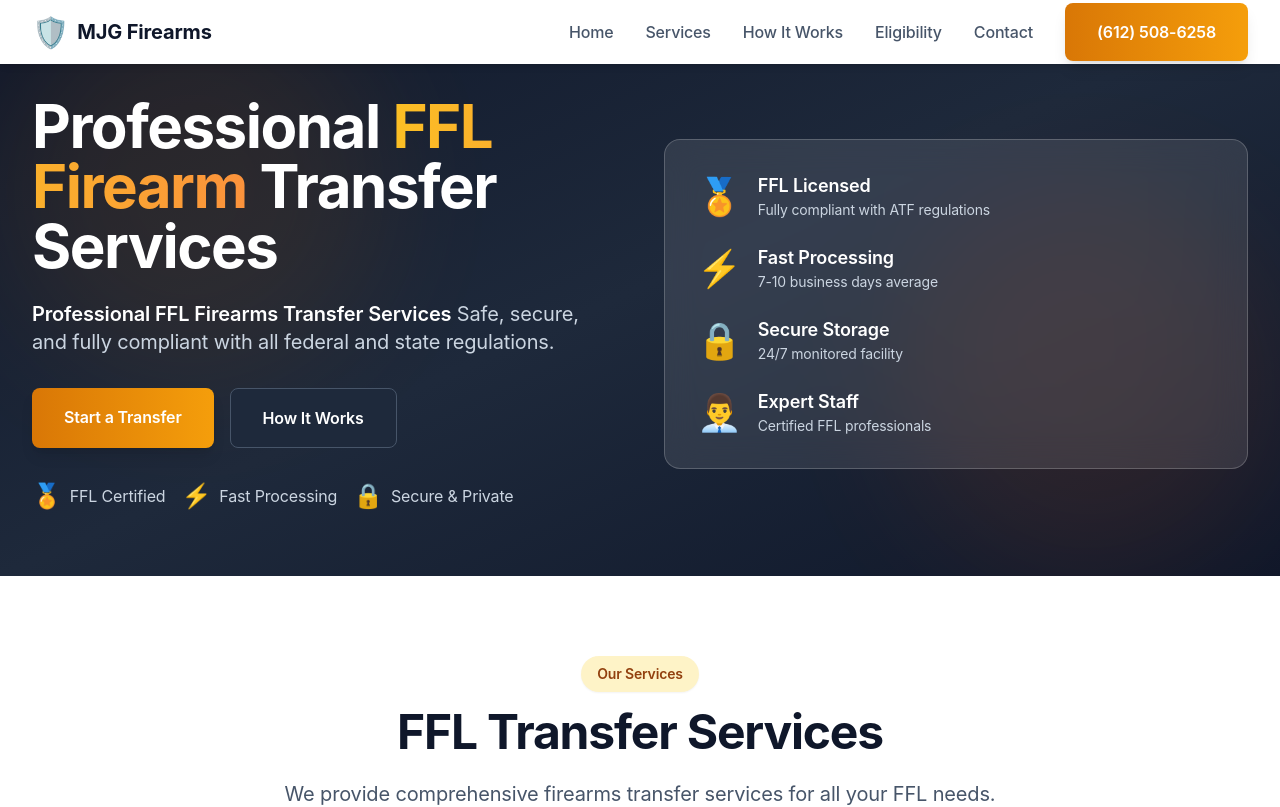
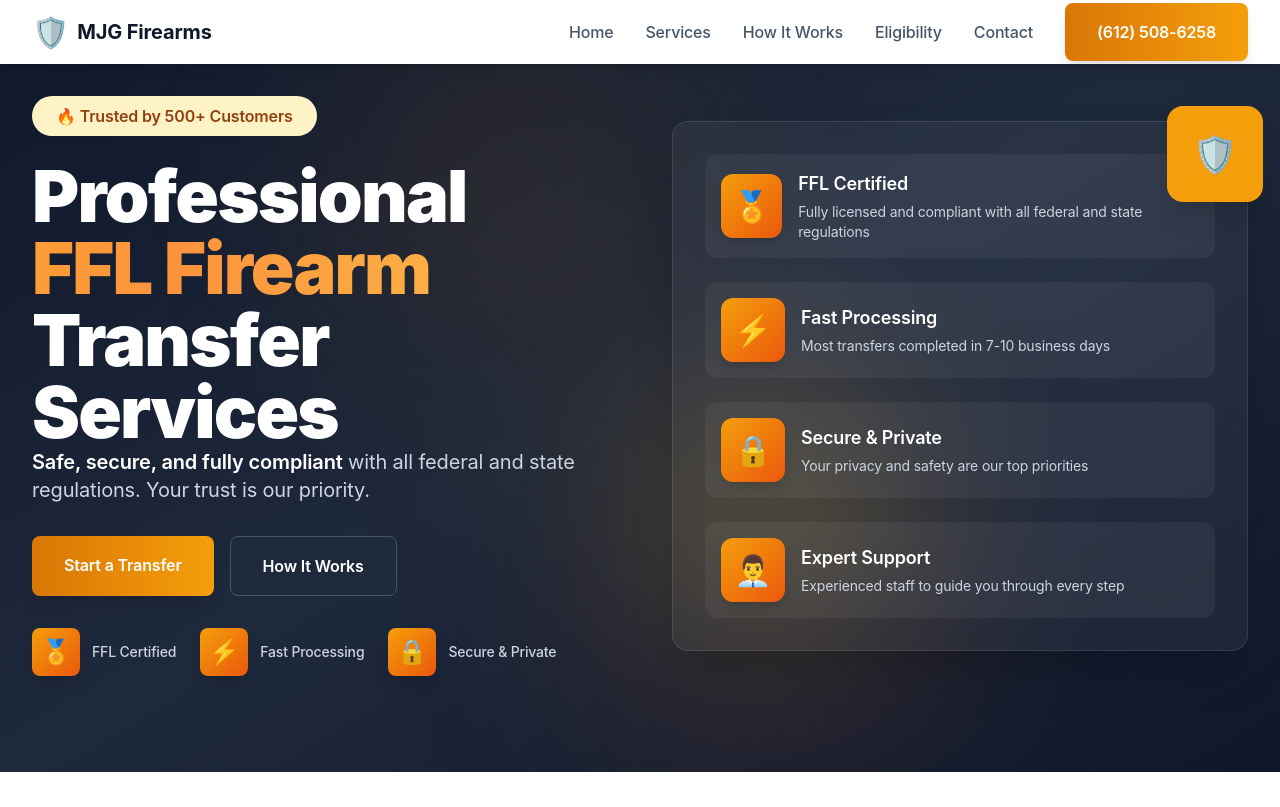
Before and after one commit to mgossman71/React-Demo-qwen35_35, a React (Vite) app: page / in a window 1280 px wide. Shown: the top 807 px of the page. Built offline with nearby package versions, Linux system fonts and the light colour scheme.

Commit message:
Add wow factor: Animated hero with gradient text, scroll-triggered animations, micro-interactions, floating elements, and smooth hover effects

```diff
--- a/src/App.jsx
+++ b/src/App.jsx
@@ -1,5 +1,5 @@
 import Header from './components/Header';
-import Hero from './components/Hero';
+import AnimatedHero from './components/AnimatedHero';
 import Services from './components/Services';
 import HowItWorks from './components/HowItWorks';
 import Eligibility from './components/Eligibility';
@@ -10,7 +10,7 @@ function App() {
   return (
     <div className="min-h-screen">
       <Header />
-      <Hero />
+      <AnimatedHero />
       <Services />
       <HowItWorks />
       <Eligibility />
--- /dev/null
+++ b/src/components/AnimatedHero.jsx
@@ -0,0 +1,98 @@
+import { siteData } from '../data/site';
+import ScrollAnimations from './ScrollAnimations';
+
+export default function AnimatedHero() {
+  return (
+    <section id="home" className="pt-24 pb-24 gradient-hero text-white relative overflow-hidden">
+      <ScrollAnimations />
+
+      {/* Animated background */}
+      <div className="absolute inset-0 opacity-20">
+        <div className="absolute top-0 left-1/4 w-96 h-96 bg-amber-600 rounded-full blur-[100px] animate-pulse-slow"></div>
+        <div className="absolute bottom-0 right-1/4 w-96 h-96 bg-orange-600 rounded-full blur-[100px] animate-pulse-slow delay-1000"></div>
+        <div className="absolute top-1/2 left-1/2 w-64 h-64 bg-amber-400 rounded-full blur-[80px] animate-blob"></div>
+      </div>
+
+      {/* Grid pattern overlay */}
+      <div className="absolute inset-0 bg-grid opacity-5"></div>
+
+      <div className="max-w-7xl mx-auto px-4 sm:px-6 lg:px-8 relative z-10">
+        <div className="grid grid-cols-1 lg:grid-cols-2 gap-16 items-center">
+          {/* Text Content */}
+          <div className="text-center lg:text-left">
+            <div data-animate className="opacity-0 translate-y-8 transition-all duration-700 delay-100">
+              <span className="badge inline-block mb-6 px-6 py-2 text-base">
+                🔥 Trusted by 500+ Customers
+              </span>
+            </div>
+
+            <div data-animate className="opacity-0 translate-y-8 transition-all duration-700 delay-200">
+              <h1 className="text-5xl sm:text-6xl lg:text-7xl font-black leading-tight tracking-tight">
+                <span className="block">Professional</span>
+                <span className="block text-transparent bg-clip-text bg-gradient-to-r from-amber-400 via-orange-400 to-amber-300 animate-gradient">
+                  FFL Firearm
+                </span>
+                <span className="block">Transfer Services</span>
+              </h1>
+            </div>
+
+            <div data-animate className="opacity-0 translate-y-8 transition-all duration-700 delay-300">
+              <p className="text-lg sm:text-xl text-slate-300 mb-8 max-w-2xl leading-relaxed">
+                <span className="text-white font-semibold">Safe, secure, and fully compliant</span> with all federal and state regulations. Your trust is our priority.
+              </p>
+            </div>
+
+            <div data-animate className="opacity-0 translate-y-8 transition-all duration-700 delay-400">
+              <div className="flex flex-col sm:flex-row gap-4 justify-center lg:justify-start mb-8">
+                <a href="#contact" className="btn-primary group relative overflow-hidden">
+                  <span className="relative z-10">Start a Transfer</span>
+                  <div className="absolute inset-0 bg-gradient-to-r from-amber-700 to-amber-600 transform scale-x-0 group-hover:scale-x-100 transition-transform duration-300 origin-left"></div>
+                </a>
+                <a href="#how-it-works" className="btn-secondary">
+                  How It Works
+                </a>
+              </div>
+            </div>
+
+            <div data-animate className="opacity-0 translate-y-8 transition-all duration-700 delay-500">
+              <div className="flex flex-wrap gap-6 justify-center lg:justify-start">
+                {siteData.features.slice(0, 3).map((feature, index) => (
+                  <div key={index} className="flex items-center space-x-3">
+                    <div className="w-12 h-12 rounded-lg bg-gradient-to-br from-amber-500 to-orange-600 flex items-center justify-center text-2xl shadow-lg animate-scale-in">
+                      {feature.icon}
+                    </div>
+                    <div className="text-slate-300 text-sm font-medium">{feature.title}</div>
+                  </div>
+                ))}
+              </div>
+            </div>
+          </div>
+
+          {/* Hero Graphic */}
+          <div className="hidden lg:block">
+            <div className="glass-card relative">
+              {/* Floating elements */}
+              <div className="absolute -top-4 -right-4 w-24 h-24 bg-amber-500 rounded-2xl flex items-center justify-center text-4xl shadow-xl animate-float">
+                🛡️
+              </div>
+
+              <div className="space-y-6">
+                {siteData.features.map((feature, index) => (
+                  <div key={index} className="flex items-center space-x-4 p-4 bg-white/5 rounded-xl hover:bg-white/10 transition-colors duration-300">
+                    <div className="w-16 h-16 bg-gradient-to-br from-amber-500 to-orange-600 rounded-xl flex items-center justify-center text-3xl shadow-lg">
+                      {feature.icon}
+                    </div>
+                    <div>
+                      <div className="font-semibold text-lg text-white mb-1">{feature.title}</div>
+                      <div className="text-slate-300 text-sm">{feature.description}</div>
+                    </div>
+                  </div>
+                ))}
+              </div>
+            </div>
+          </div>
+        </div>
+      </div>
+    </section>
+  );
+}
--- /dev/null
+++ b/src/components/ScrollAnimations.jsx
@@ -0,0 +1,38 @@
+import { useEffect, useRef } from 'react';
+
+export default function ScrollAnimations() {
+  const animatedElements = useRef([]);
+
+  useEffect(() => {
+    // Intersection Observer for scroll animations
+    const observer = new IntersectionObserver(
+      (entries) => {
+        entries.forEach((entry) => {
+          if (entry.isIntersecting) {
+            entry.target.classList.add('animate-in');
+            observer.unobserve(entry.target);
+          }
+        });
+      },
+      {
+        threshold: 0.1,
+        rootMargin: '0px 0px -50px 0px'
+      }
+    );
+
+    // Select all elements with scroll animation classes
+    const elements = document.querySelectorAll('[data-animate]');
+    elements.forEach((el) => {
+      animatedElements.current.push(el);
+      observer.observe(el);
+    });
+
+    return () => {
+      animatedElements.current.forEach((el) => {
+        el.classList.remove('animate-in');
+      });
+    };
+  }, []);
+
+  return null;
+}
--- a/src/components/Services.jsx
+++ b/src/components/Services.jsx
@@ -14,11 +14,11 @@ export default function Services() {
 
         <div className="grid grid-cols-1 md:grid-cols-2 lg:grid-cols-4 gap-8">
           {siteData.services.map((service, index) => (
-            <div key={index} className="card">
-              <div className="feature-icon mb-6">
+            <div key={index} className="card group hover:border-amber-500 transition-all duration-300 hover:-translate-y-2">
+              <div className="feature-icon mb-6 group-hover:scale-110 transition-transform duration-300">
                 {['💼', '🛒', '📜', '🏛️'][index]}
               </div>
-              <h3 className="text-xl font-bold text-slate-900 mb-3">
+              <h3 className="text-xl font-bold text-slate-900 mb-3 group-hover:text-amber-600 transition-colors">
                 {service.title}
               </h3>
               <p className="text-slate-600 mb-4 leading-relaxed">{service.description}</p>
@@ -27,8 +27,8 @@ export default function Services() {
               </div>
               <ul className="space-y-2">
                 {service.details.map((detail, idx) => (
-                  <li key={idx} className="flex items-start space-x-2 text-sm text-slate-600">
-                    <span className="text-amber-500 mt-1 flex-shrink-0">✓</span>
+                  <li key={idx} className="flex items-start space-x-2 text-sm text-slate-600 group-hover:text-slate-700 transition-colors">
+                    <span className="text-amber-500 mt-1 flex-shrink-0 group-hover:scale-125 transition-transform">✓</span>
                     <span>{detail}</span>
                   </li>
                 ))}
--- a/src/index.css
+++ b/src/index.css
@@ -110,3 +110,107 @@
 *:focus-visible {
   @apply outline-2 outline-amber-500 outline-offset-2;
 }
+
+/* Scroll Animations */
+.animate-in {
+  opacity: 1 !important;
+  transform: translateX(0) translateY(0) !important;
+}
+
+/* Gradient animation */
+@keyframes gradient {
+  0%, 100% {
+    background-size: 200% 200%;
+    background-position: left center;
+  }
+  50% {
+    background-size: 200% 200%;
+    background-position: right center;
+  }
+}
+
+.animate-gradient {
+  animation: gradient 3s ease infinite;
+}
+
+/* Floating animation */
+@keyframes float {
+  0%, 100% {
+    transform: translateY(0px);
+  }
+  50% {
+    transform: translateY(-20px);
+  }
+}
+
+.animate-float {
+  animation: float 6s ease-in-out infinite;
+}
+
+/* Scale in animation */
+@keyframes scale-in {
+  0% {
+    transform: scale(0);
+    opacity: 0;
+  }
+  100% {
+    transform: scale(1);
+    opacity: 1;
+  }
+}
+
+.animate-scale-in {
+  animation: scale-in 0.5s ease-out forwards;
+}
+
+/* Slow pulse */
+@keyframes pulse-slow {
+  0%, 100% {
+    opacity: 0.3;
+    transform: scale(1);
+  }
+  50% {
+    opacity: 0.5;
+    transform: scale(1.1);
+  }
+}
+
+.animate-pulse-slow {
+  animation: pulse-slow 4s ease-in-out infinite;
+}
+
+/* Blob animation */
+@keyframes blob {
+  0%, 100% {
+    transform: translate(0, 0) scale(1);
+  }
+  25% {
+    transform: translate(30px, -50px) scale(1.1);
+  }
+  50% {
+    transform: translate(-20px, 20px) scale(0.9);
+  }
+  75% {
+    transform: translate(20px, 30px) scale(1.05);
+  }
+}
+
+.animate-blob {
+  animation: blob 7s infinite;
+}
+
+/* Grid pattern */
+.bg-grid {
+  background-image:
+    linear-gradient(to right, rgba(255,255,255,0.1) 1px, transparent 1px),
+    linear-gradient(to bottom, rgba(255,255,255,0.1) 1px, transparent 1px);
+  background-size: 40px 40px;
+}
+
+/* Delays */
+.delay-100 { animation-delay: 0.1s; }
+.delay-200 { animation-delay: 0.2s; }
+.delay-300 { animation-delay: 0.3s; }
+.delay-400 { animation-delay: 0.4s; }
+.delay-500 { animation-delay: 0.5s; }
+.delay-1000 { animation-delay: 1s; }
```
